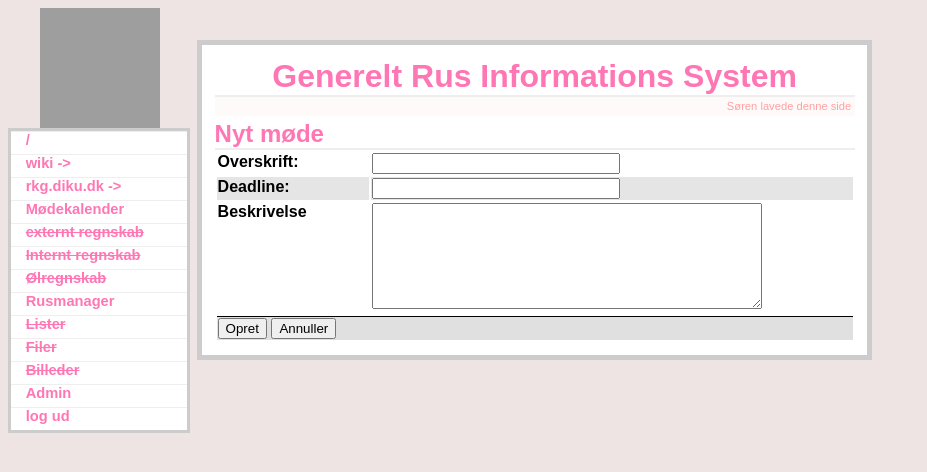
After one commit to RusKursusGruppen/GRIS, a Flask app: page /schedule/new in a window 1280 px wide. The commit adds this page. Shown: the top 472 px of the page, without its empty margins (0-927 px from the left). Run offline with Flask 2, Linux system fonts and the light colour scheme; data that the repository does not hold is empty; grey boxes are pictures that could not be loaded.

Commit message:
Schedule overview + add event enabled. Features missing!

```diff
--- a/admin/schema.sql
+++ b/admin/schema.sql
@@ -85,7 +85,8 @@ CREATE TABLE Users(
     diku_age            int,
     earlier_tours       string, --sepererat med semicolaer (pepsi)
 
-    rustour             REFERENCES Ture(tid)
+    rustour             REFERENCES Ture(tid),
+    deleted             int -- Field for marking a user as deleted
 );
 
 DROP TABLE IF EXISTS News;
@@ -108,3 +109,19 @@ CREATE TABLE Schedule(
     created             string,
     closes              string
 );
+
+DROP TABLE IF EXISTS Schedule_cols;
+CREATE TABLE Schedule_cols(
+    c_id                integer PRIMARY KEY AUTOINCREMENT,
+    s_id                REFERENCES Schedule(s_id),
+    parent              REFERENCES Schedule_cols(s_id),
+    label               string,
+    type                integer NOT NULL default 0
+);
+
+DROP TABLE IF EXISTS Schedule_answers;
+CREATE TABLE Schedule_answers(
+    user                REFERENCES Users(username),
+    c_id                REFERENCES Schedule_cols(c_id),
+    answer              int
+);
--- a/gris.py
+++ b/gris.py
@@ -225,12 +225,28 @@ def new_rus():
 
 @app.route('/schedule')
 def schedule_overview():
-    return render_template("schedule_overview.html")
+    with data.data() as db:
+        cur = db.execute("SELECT s_id, title, closes FROM Schedule")
+        events = cur.fetchall()
+        cur.close()
+        return render_template("schedule_overview.html",events=events)
 
-#@app.route('/schedule/<sid>', methods=['GET', 'POST'])
-#def schedule_event(sid)
+@app.route('/schedule/new', methods=['GET','POST'])
+def new_schedule():
+    if request.method == "POST":
+        if 'cancel' in request.form:
+            flash("Oprettelse annulleret")
+            return redirect(url_for('schedule_overview'))
+        with data.data() as db:
+            cur = db.execute("INSERT INTO Schedule(title, description, created, closes) VALUES(?,?,?,?)",(request.form['title'], request.form['description'], str(datetime.datetime.now()), request.form['deadline']))
+            flash(u"Oprettelse gennemført")
+            return redirect(url_for('schedule_overview'))
+    else:
+        return render_template("new_schedule.html")
 
-
+@app.route('/schedule/<sid>', methods=['GET', 'POST'])
+def schedule_event(sid):
+    return render_template("schedule_event.html")
 
 @app.route('/new_user', methods=['GET', 'POST'])
 #adminrights
--- a/static/style.css
+++ b/static/style.css
@@ -24,3 +24,36 @@ h1              { text-align: center; }
 /* .submenu */
 /* .flash */
 /* .error */
+
+
+/* Generelle tables */
+table {
+    width: 100%;
+    margin: 0;
+    padding: 0;
+}
+
+table.adminTable td:first-of-type {
+    font-weight: bold;
+    vertical-align: top;
+    width: 150px;
+}
+table.adminTable tr:nth-of-type(2n) td {
+    background-color: #E5E5E5;
+}
+table.adminTable tr:last-of-type td {
+    border-top: 1px solid black;
+    background-color: #E0E0E0;
+}
+table.adminTable textarea {
+    width: 80%;
+    height: 100px;
+}
+table.adminTable input {
+    width: 50%;
+}
+
+table.overview td.noentries {
+    text-align: center;
+    font-style: italic;
+}
--- /dev/null
+++ b/templates/new_schedule.html
@@ -0,0 +1,25 @@
+{% extends "layout.html" %}
+{% block body %}
+<h2>Nyt m&oslash;de</h2>
+<form action="{{url_for('new_schedule')}}" method="post">
+    <table class="adminTable">
+    <tr>
+        <td>Overskrift:</td>
+        <td><input type="text" name="title" /></td>
+    </tr>
+    <tr>
+        <td>Deadline:</td>
+        <td><input type="text" name="deadline" /></td>
+    </tr>
+    <tr>
+        <td>Beskrivelse</td>
+        <td><textarea name="description"></textarea></td>
+    </tr>
+    <tr>
+        <td colspan="2">
+            <button type="submit">Opret</button>
+            <button type="submit" name="cancel" value="cancel">Annuller</button></td>
+    </tr>
+</table>
+</form>
+{% endblock %}
--- /dev/null
+++ b/templates/schedule_event.html
@@ -0,0 +1,4 @@
+{% extends "layout.html" %}
+{% block body %}
+<h2>Event</h2>
+{% endblock %}
```
Also changed, not shown: templates/schedule_overview.html (+22 -1 lines).
